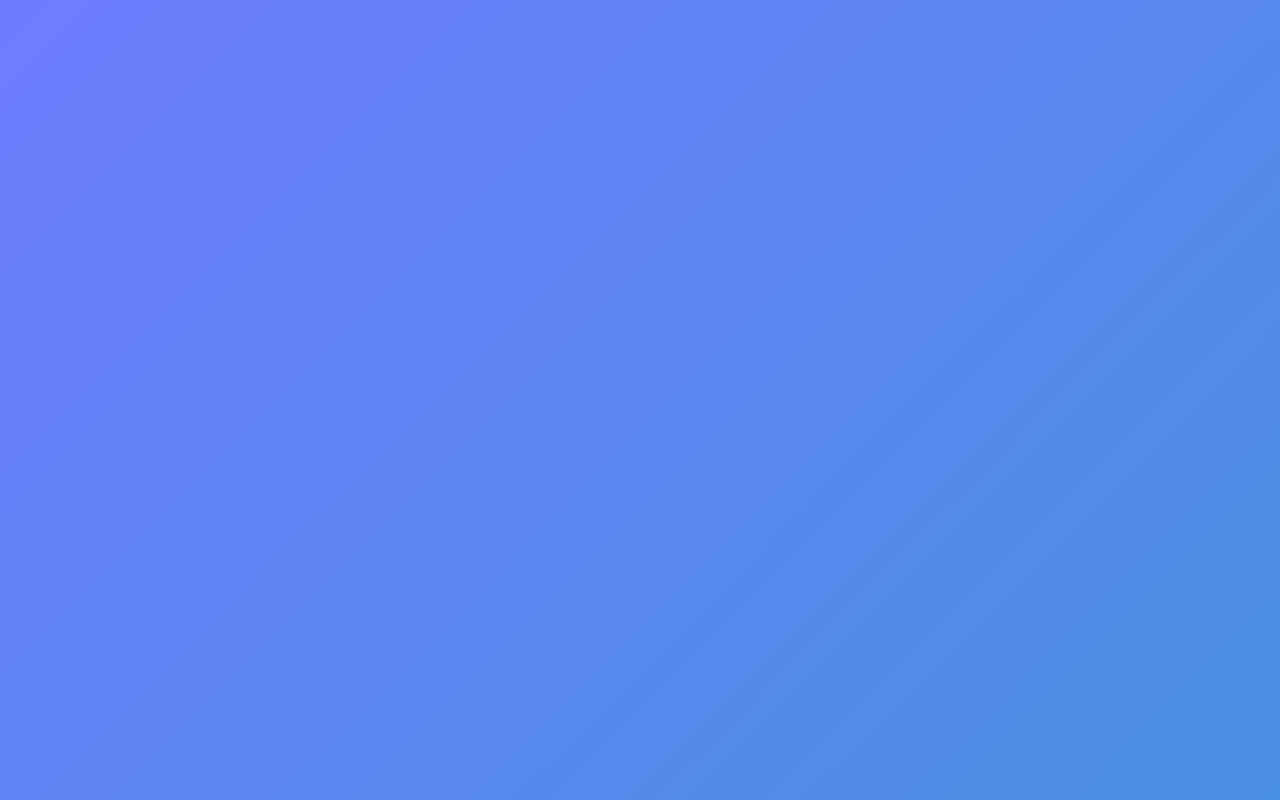
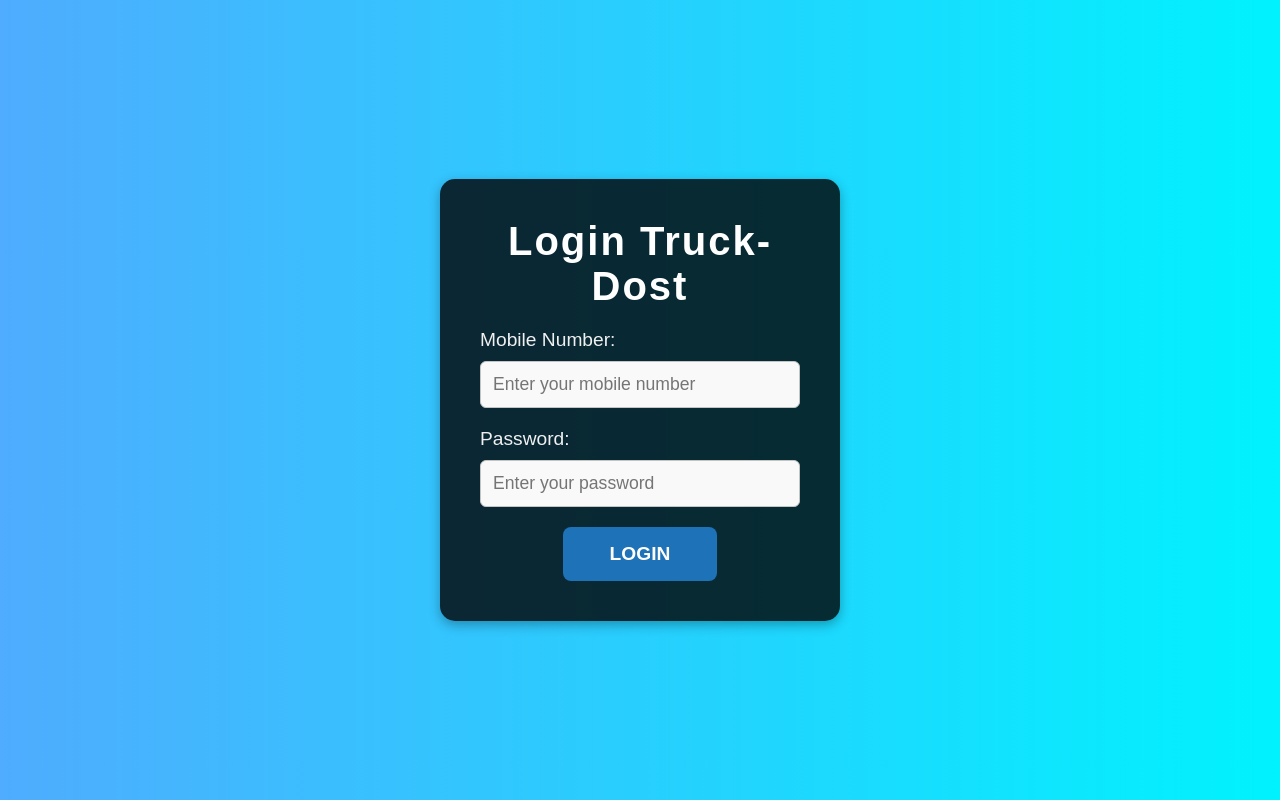
Before and after one commit to hvrshchaudhary/truck-dost, a React (Create React App) app in the folder frontend/: page /login in a window 1280 px wide. Before the commit this address had no page. Built offline with nearby package versions, Linux system fonts and the light colour scheme.

Commit message:
Created login page

```diff
--- a/frontend/src/App.js
+++ b/frontend/src/App.js
@@ -1,20 +1,24 @@
 import React from 'react';
 import { BrowserRouter as Router, Routes, Route } from 'react-router-dom';
-import Home from './components/Home';
 import About from './components/About';
 import ChooseSignup from './pages/ChooseSignup';
 import DriverSignup from './pages/DriverSignup';
 import ManufacturerSignup from './pages/ManufacturerSignup'; // Updated import for ManufacturerSignup
+import Templogin from './pages/Templogin'; // Add this import for Templogin
+import ChooseAction from './pages/ChooseAction'; // Import ChooseAction
 
 function App() {
     return (
         <Router>
             <Routes>
-                <Route path="/" element={<Home />} />
+                {/* Add route for ChooseAction */}
+                <Route path="/" element={<ChooseAction />} />
+
                 <Route path="/about" element={<About />} />
                 <Route path="/signup" element={<ChooseSignup />} />
                 <Route path="/signup/driver" element={<DriverSignup />} />
-                <Route path="/signup/manufacturer" element={<ManufacturerSignup />} /> {/* Updated route */}
+                <Route path="/signup/manufacturer" element={<ManufacturerSignup />} />
+                <Route path="/login" element={<Templogin />} /> {/* Route for login */}
             </Routes>
         </Router>
     );
--- /dev/null
+++ b/frontend/src/pages/ChooseAction.css
@@ -0,0 +1,108 @@
+/* General Reset and Setup */
+* {
+    margin: 0;
+    padding: 0;
+    box-sizing: border-box;
+}
+
+body {
+    font-family: 'Arial', sans-serif;
+    background: linear-gradient(to right, #4facfe, #00f2fe);
+    color: #fff;
+    display: flex;
+    justify-content: center;
+    align-items: center;
+    height: 100vh;
+    text-align: center;
+}
+
+/* Main container */
+.choose-action-container {
+    background-color: rgba(0, 0, 0, 0.8);  /* Darker background for better contrast */
+    max-width: 400px;
+    width: 100%;
+    padding: 40px;
+    border-radius: 15px;
+    box-shadow: 0 4px 12px rgba(0, 0, 0, 0.3);
+    color: #fff;
+}
+
+/* Title and Welcome Text */
+.title {
+    font-size: 2.8rem;
+    margin-bottom: 20px;
+    font-weight: bold;
+    letter-spacing: 2px;
+    color: #fff;
+}
+
+.welcome-text {
+    font-size: 1.2rem;
+    margin-bottom: 30px;
+    color: #f0f0f0;
+}
+
+/* Button Styles */
+.action-buttons {
+    display: flex;
+    justify-content: space-between;
+    gap: 10px;
+    margin-bottom: 20px;
+}
+
+.btn {
+    padding: 16px 32px;
+    font-size: 1.2rem;
+    border: none;
+    border-radius: 8px;
+    cursor: pointer;
+    transition: background-color 0.3s ease, transform 0.2s ease;
+    width: 48%;
+    font-weight: bold;
+    text-transform: uppercase;
+}
+
+.login-btn {
+    background-color: #1d72b8; /* Darker blue for better visibility */
+    color: white;
+}
+
+.login-btn:hover {
+    background-color: #155a8a;
+    transform: translateY(-3px);
+}
+
+.signup-btn {
+    background-color: #28a745; /* Darker green for better visibility */
+    color: white;
+}
+
+.signup-btn:hover {
+    background-color: #218838;
+    transform: translateY(-3px);
+}
+
+/* Additional Information Text */
+.additional-info {
+    margin-top: 20px;
+    font-size: 1.1rem;
+    color: #f0f0f0;
+}
+
+.additional-info strong {
+    color: #fff;
+    cursor: pointer;
+}
+
+/* Responsive Design */
+@media (max-width: 600px) {
+    .choose-action-container {
+        width: 90%;
+        padding: 20px;
+    }
+
+    .btn {
+        width: 100%;
+        margin-bottom: 10px;
+    }
+}
--- /dev/null
+++ b/frontend/src/pages/ChooseAction.js
@@ -0,0 +1,36 @@
+import React from 'react';
+import { useNavigate } from 'react-router-dom';
+import './ChooseAction.css'; // Ensure to use the correct CSS file
+
+function ChooseAction() {
+    const navigate = useNavigate();
+
+    return (
+        <div className="choose-action-container">
+            <h1 className="title">Truck Intelligence System</h1>
+            <p className="welcome-text">Welcome! Please choose an action to proceed:</p>
+
+            <div className="action-buttons">
+                <button
+                    className="btn login-btn"
+                    onClick={() => navigate('/login')}
+                >
+                    Log In
+                </button>
+                <button
+                    className="btn signup-btn"
+                    onClick={() => navigate('/signup')}
+                >
+                    Sign Up
+                </button>
+            </div>
+
+            <div className="additional-info">
+                <p>Don't have an account? <strong>Sign up</strong> to get started!</p>
+                <p>Already have an account? <strong>Log in</strong> to access your profile.</p>
+            </div>
+        </div>
+    );
+}
+
+export default ChooseAction;
--- /dev/null
+++ b/frontend/src/pages/Templogin.css
@@ -0,0 +1,119 @@
+/* General Reset and Setup */
+* {
+  margin: 0;
+  padding: 0;
+  box-sizing: border-box;
+}
+
+body {
+  font-family: 'Arial', sans-serif;
+  background: linear-gradient(to right, #4facfe, #00f2fe);
+  color: #fff;
+  display: flex;
+  justify-content: center;
+  align-items: center;
+  height: 100vh;
+  text-align: center;
+}
+
+/* Login Container */
+.login-container {
+  background-color: rgba(0, 0, 0, 0.8);  /* Darker background for better contrast */
+  width: 100%;
+  max-width: 400px;
+  padding: 40px;
+  border-radius: 15px;
+  box-shadow: 0 4px 12px rgba(0, 0, 0, 0.3);
+}
+
+h1 {
+  font-size: 2.5rem;
+  margin-bottom: 20px;
+  color: #fff;
+  font-weight: bold;
+  letter-spacing: 2px;
+}
+
+/* Form Group */
+.form-group {
+  margin-bottom: 20px;
+  text-align: left;
+}
+
+label {
+  font-size: 1.2rem;
+  color: #f0f0f0;
+  margin-bottom: 5px;
+  display: block;
+}
+
+input {
+  width: 100%;
+  padding: 12px;
+  font-size: 1.2rem;
+  border: 2px solid #ddd;
+  border-radius: 8px;
+  margin-top: 5px;
+  background-color: #fff;
+  color: #333;
+}
+
+input:focus {
+  border-color: #1d72b8;
+  outline: none;
+}
+
+/* Submit Button */
+.btn {
+  width: 100%;
+  padding: 14px;
+  font-size: 1.4rem;
+  background-color: #1d72b8; /* Darker blue */
+  color: #fff;
+  border: none;
+  border-radius: 8px;
+  cursor: pointer;
+  transition: background-color 0.3s ease, transform 0.2s ease;
+  text-transform: uppercase;
+}
+
+.btn:hover {
+  background-color: #155a8a;
+  transform: translateY(-3px);
+}
+
+/* Success and Error Message */
+.error, .success {
+  font-size: 1.2rem;
+  margin-top: 20px;
+  color: #fff;
+}
+
+.error {
+  color: #e74c3c; /* Red color for errors */
+}
+
+.success {
+  color: #2ecc71; /* Green color for success */
+}
+
+/* Responsive Design */
+@media (max-width: 600px) {
+  .login-container {
+      width: 90%;
+      padding: 20px;
+  }
+
+  h1 {
+      font-size: 2rem;
+  }
+
+  .form-group label,
+  .form-group input {
+      font-size: 1rem;
+  }
+
+  .btn {
+      font-size: 1.2rem;
+  }
+}
--- /dev/null
+++ b/frontend/src/pages/Templogin.js
@@ -0,0 +1,87 @@
+import React, { useState } from 'react';
+import axios from 'axios'; // Ensure axios is installed: npm install axios
+import './Templogin.css';
+
+function Login() {
+  const [formData, setFormData] = useState({
+    mobileNumber: '',
+    password: '',
+  });
+  const [error, setError] = useState('');
+  const [success, setSuccess] = useState('');
+
+  const { mobileNumber, password } = formData;
+
+  // Handle input change
+  const onChange = (e) =>
+    setFormData({ ...formData, [e.target.name]: e.target.value });
+
+  // Handle form submission
+  const onSubmit = async (e) => {
+    e.preventDefault();
+    setError('');
+    setSuccess('');
+
+    try {
+      const config = {
+        headers: {
+          'Content-Type': 'application/json',
+        },
+      };
+      const body = JSON.stringify({ mobileNumber, password });
+
+      // API call to backend
+      const res = await axios.post('http://localhost:5001/api/truckDriver/register', body, config); // Replace with your backend URL
+
+      // Display success message and store JWT token
+      setSuccess('Login successful!');
+      localStorage.setItem('token', res.data.token); // Store token in localStorage
+    } catch (err) {
+      // Handle errors
+      if (err.response && err.response.data.errors) {
+        setError(err.response.data.errors[0].msg); // Display error message from backend
+      } else {
+        setError('Something went wrong. Please try again.');
+      }
+    }
+  };
+
+  return (
+    <div className="login-container">
+      <h1>Login Truck-Dost</h1>
+      <form onSubmit={onSubmit}>
+        <div className="form-group">
+          <label htmlFor="mobileNumber">Mobile Number:</label>
+          <input
+            type="text"
+            id="mobileNumber"
+            name="mobileNumber"
+            value={mobileNumber}
+            onChange={onChange}
+            placeholder="Enter your mobile number"
+            required
+          />
+        </div>
+        <div className="form-group">
+          <label htmlFor="password">Password:</label>
+          <input
+            type="password"
+            id="password"
+            name="password"
+            value={password}
+            onChange={onChange}
+            placeholder="Enter your password"
+            required
+          />
+        </div>
+        <button type="submit" className="btn">
+          Login
+        </button>
+        {error && <p className="error">{error}</p>}
+        {success && <p className="success">{success}</p>}
+      </form>
+    </div>
+  );
+}
+
+export default Login;
```
